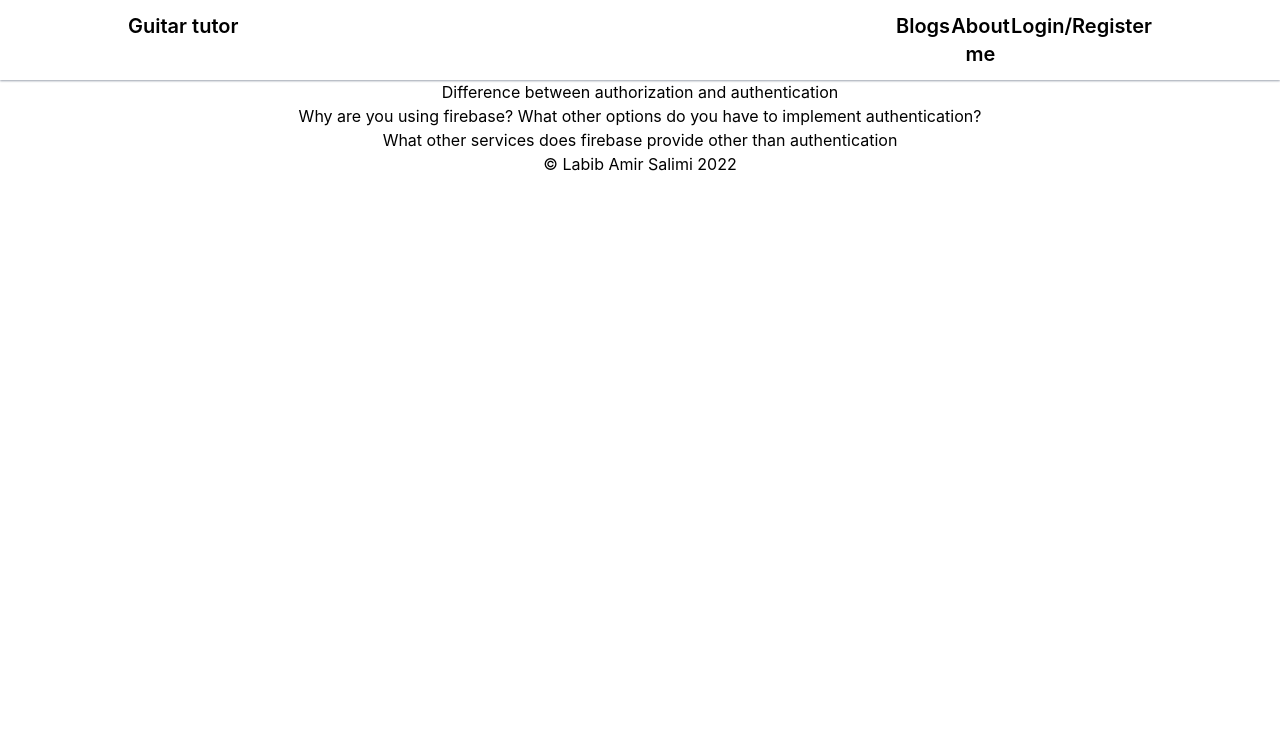
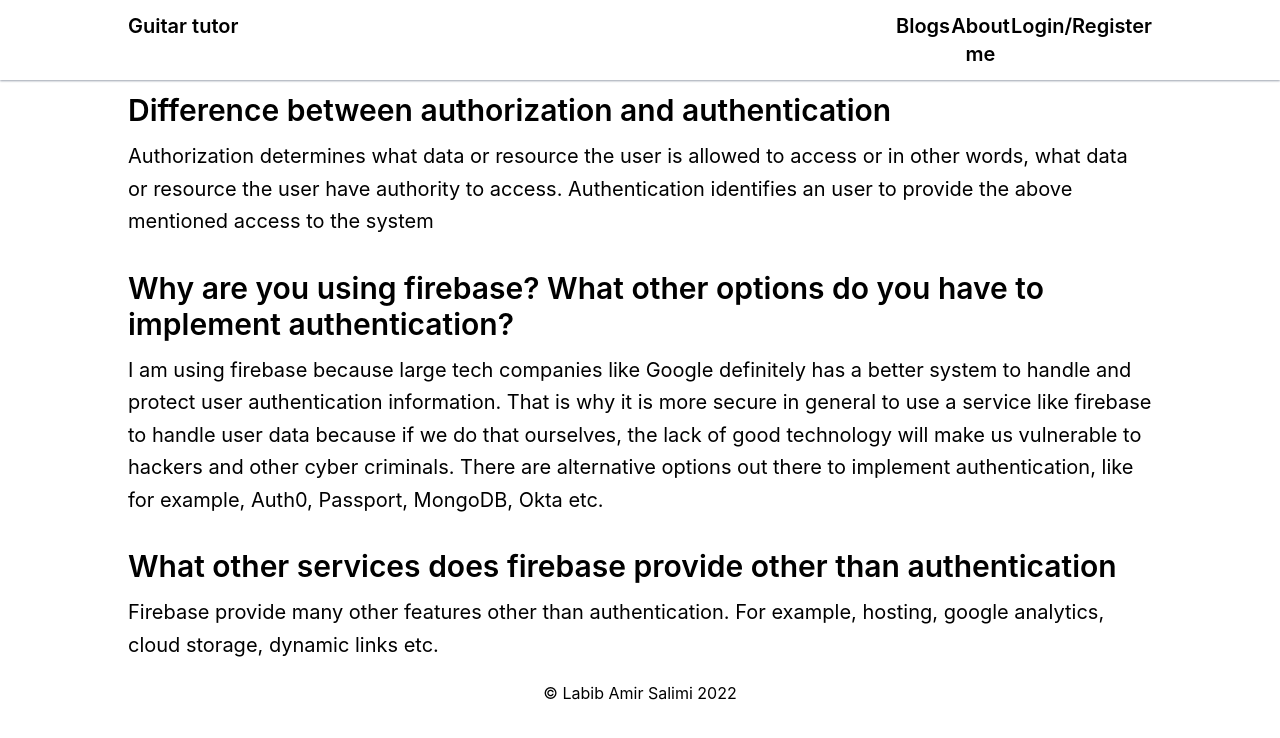
Before and after one commit to Labib2003/assignment-10-firebase-authentication, a React (Create React App) app: page /blogs in a window 1280 px wide. Shown: the top 738 px of the page. Built offline with nearby package versions, Linux system fonts and the light colour scheme; no server answers.

Commit message:
blogs added

```diff
--- /dev/null
+++ b/src/Blog/Blog.js
@@ -0,0 +1,13 @@
+import React from 'react';
+
+const Blog = ({blog}) => {
+    const {Q, ans} = blog;
+    return (
+        <div>
+            <h3 className='text-3xl font-semibold my-3'>{Q}</h3>
+            <p className='text-xl leading-relaxed'>{ans}</p>
+        </div>
+    );
+};
+
+export default Blog;
--- a/src/Pages/Blogs/Blogs.js
+++ b/src/Pages/Blogs/Blogs.js
@@ -1,16 +1,20 @@
 import React, { useEffect, useState } from 'react';
+import Blog from '../../Blog/Blog';
 
 const Blogs = () => {
     const [blogs, setBlogs] = useState([]);
-    useEffect(()=>{
+    useEffect(() => {
         fetch("blogs.json")
             .then(res => res.json())
             .then(data => setBlogs(data));
-    },[])
+    }, [])
     return (
-        <div>
+        <div className='w-4/5 mx-auto text-left grid grid-cols-1 gap-5'>
             {
-                blogs.map(blog => <p>{blog.Q}</p>)
+                blogs.map(blog => <Blog
+                    key={blog.id}
+                    blog={blog}
+                ></Blog>)
             }
         </div>
     );
--- a/src/SharedPages/Footer/Footer.js
+++ b/src/SharedPages/Footer/Footer.js
@@ -3,7 +3,7 @@ import React from 'react';
 const Footer = () => {
     const year =  new Date().getFullYear();
     return (
-        <div>
+        <div className='my-5'>
             <p>&copy; Labib Amir Salimi {year}</p>
         </div>
     );
```
